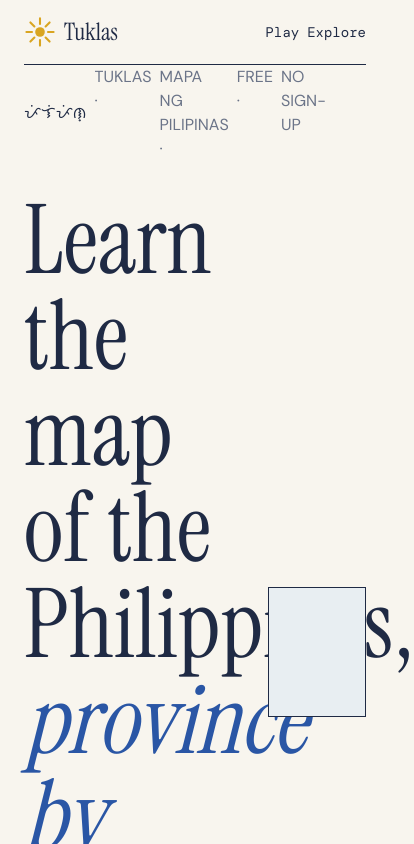
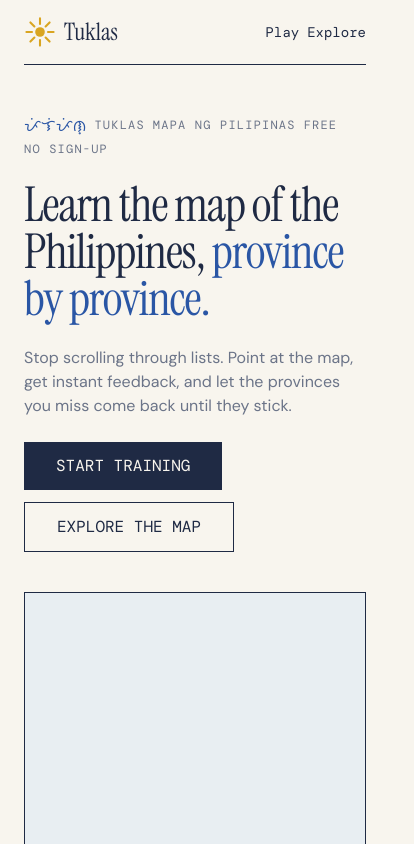
Before and after one commit to Sanjero20/tuklas-pilipinas, a React (Vite) app: page / in a window 390 px wide. Shown: the top 844 px of the page, 414 px wide, since content can reach past the window. Built offline with nearby package versions, Linux system fonts and the light colour scheme.

Commit message:
feat: make hero section responsive

```diff
--- a/src/components/sections/Hero.tsx
+++ b/src/components/sections/Hero.tsx
@@ -5,44 +5,52 @@ const tags = ["TUKLAS", "MAPA NG PILIPINAS", "FREE", "NO SIGN-UP"];
 
 function Hero() {
   return (
-    <section className="flex items-center gap-4">
+    <section className="grid items-center gap-10 py-12 sm:py-16 lg:max-h-svh lg:grid-cols-[1.1fr_0.9fr] lg:gap-12 lg:py-12">
       {/* Left */}
-      <div className="flex w-2/3 flex-col gap-8">
+      <div className="flex flex-col gap-6 lg:gap-8">
         {/* Tags */}
-        <div className="flex items-center gap-2">
-          <span>{translateToBaybayin("Pilipinas")}</span>
+        <div className="flex flex-wrap items-center gap-x-2 gap-y-1 font-mono text-xs tracking-widest uppercase">
+          <span
+            aria-hidden="true"
+            className="font-baybayin text-accent text-base tracking-normal normal-case"
+          >
+            {translateToBaybayin("Pilipinas")}
+          </span>
 
-          <div className="text-mute flex gap-2">
-            {tags.map((tag, index) => (
-              <span key={index}>
-                {tag}
-                {index < tags.length - 1 && <> &middot;</>}
-              </span>
-            ))}
-          </div>
+          {tags.map((tag, index) => (
+            <span key={tag} className="text-mute flex gap-2">
+              {tag}
+              {/* separators only when there's room; on mobile the tags just wrap */}
+              {index < tags.length - 1 && (
+                <span aria-hidden="true" className="hidden sm:inline">
+                  &middot;
+                </span>
+              )}
+            </span>
+          ))}
         </div>
 
         {/* Headline */}
-        <h1 className="font-serif text-8xl">
+        <h1 className="font-serif text-5xl leading-[0.98] tracking-tight sm:text-6xl lg:text-7xl xl:text-[80px]">
           Learn the map of the Philippines,{" "}
-          <em className="text-accent">province by province.</em>
+          <em className="text-accent not-italic">province by province.</em>
         </h1>
 
         {/* Description */}
-        <p className="text-muted text-lg">
+        <p className="text-mute max-w-[46ch] text-base sm:text-lg">
           Stop scrolling through lists. Point at the map, get instant feedback,
           and let the provinces you miss come back until they stick.
         </p>
 
         {/* CTA */}
-        <div className="flex gap-4">
+        <div className="flex flex-wrap gap-3">
           <Button>START TRAINING</Button>
           <Button variant="secondary">EXPLORE THE MAP</Button>
         </div>
       </div>
 
       {/* Right */}
-      <div className="border-ink bg-sea aspect-3/4 w-1/3 border"></div>
+      <div className="border-ink bg-sea mx-auto aspect-square w-full max-w-md border sm:aspect-3/4 lg:mx-0 lg:h-[min(36rem,calc(100svh_-_14rem))] lg:w-auto lg:max-w-none lg:justify-self-end"></div>
     </section>
   );
 }
```
